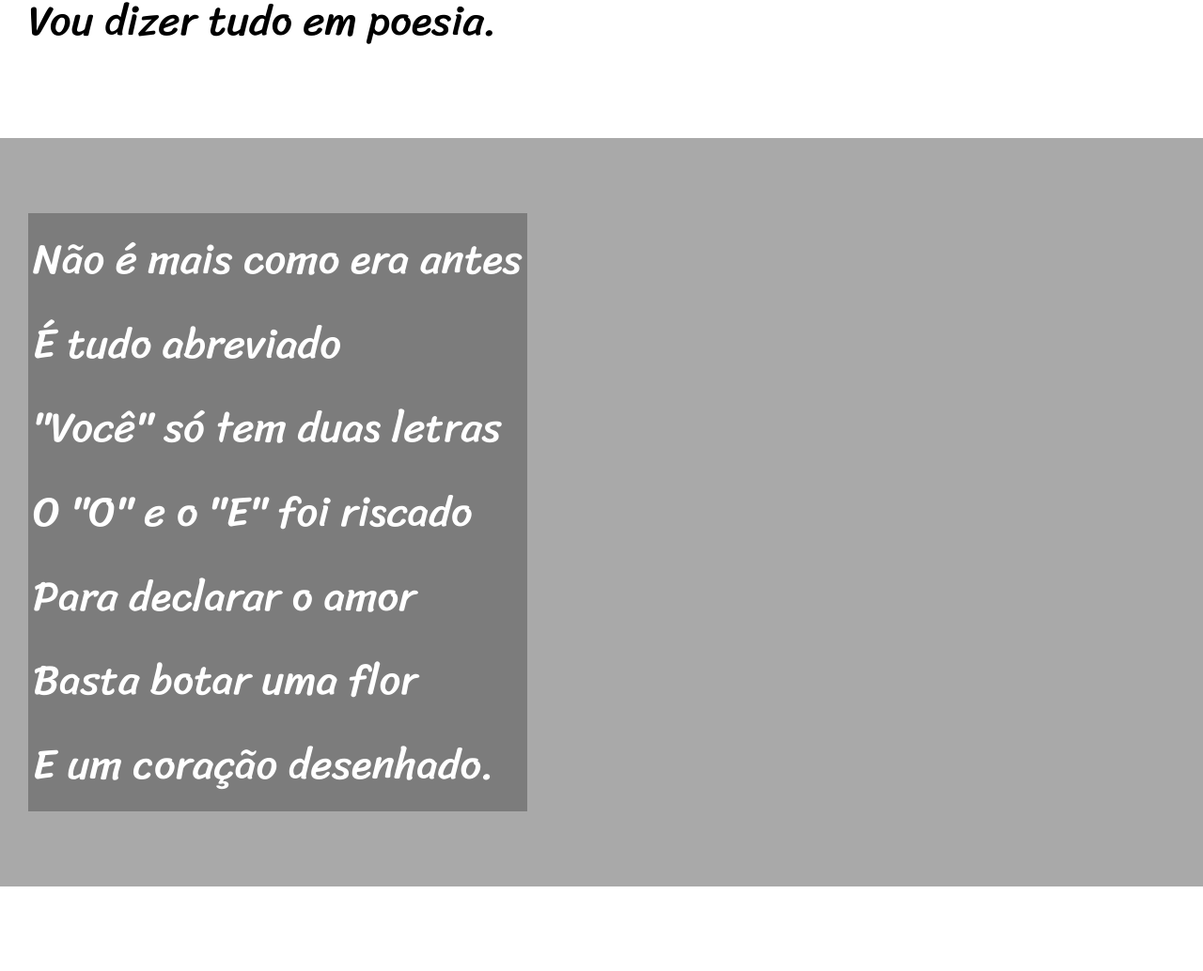
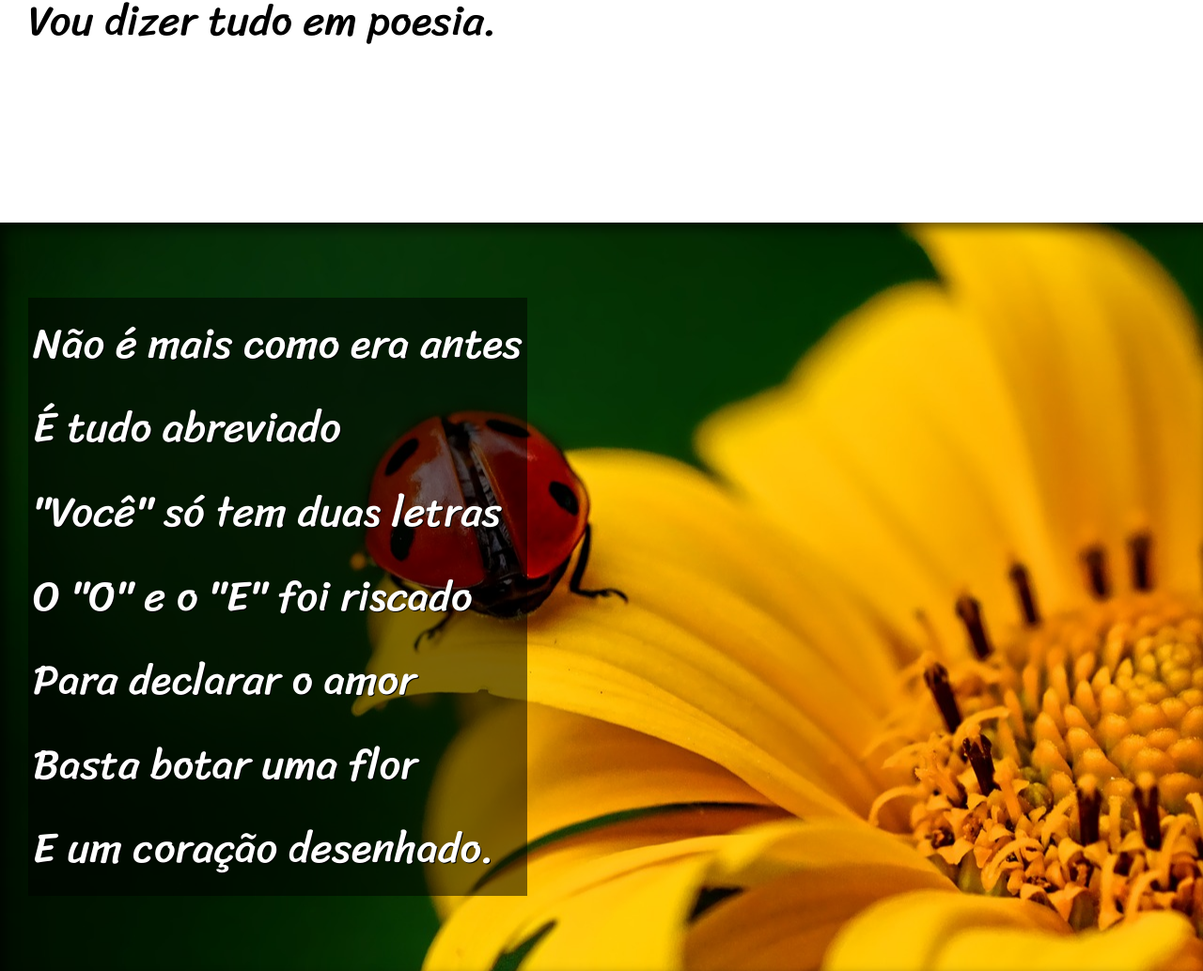
Before and after one commit to gustavorafaeldev/projeto-cordel, a plain HTML site: page index.html in a window 1280 px wide. Shown: the part 900-1934 px from the top of the page at 94% size. Drawn offline with Linux system fonts and the light colour scheme.

Commit message:
Finalização Projeto Cordel

```diff
--- a/estilo/style.css
+++ b/estilo/style.css
@@ -66,12 +66,27 @@ section.normal {
 section.imagem {
     background-color: darkgray;
     color: white;
+    box-shadow: inset 6px 6px 13px 0px rgba(0, 0, 0, 0.600);
+    background-size: cover;
 }
 
 section.imagem > p {
     display: inline-block;
     padding: 5px;
-    background-color: rgba(0, 0, 0, 0.268);
+    background-color: rgba(0, 0, 0, 0.514);
+    text-shadow: 1px 1px 0px black;
+}
+
+section > p {
+    padding-bottom: 2em;
+}
+
+section#img01 {
+    background: url('../imagens/background001.jpg') right center no-repeat fixed;
+}
+
+section#img02 {
+    background: url('../imagens/background002.jpg') right center no-repeat fixed;
 }
 
 footer {
--- a/index.html
+++ b/index.html
@@ -25,7 +25,7 @@
         </p>
     </section>
 
-    <section class="imagem">
+    <section class="imagem" id="img01">
         <p>
             Não é mais como era antes <br>
             É tudo abreviado <br>
@@ -59,7 +59,7 @@
         </p>
     </section>
 
-    <section class="imagem">
+    <section class="imagem" id="img02">
         <p>
             Tenho saudade das cartas <br>
             Escritas com a própria mão <br>
```
